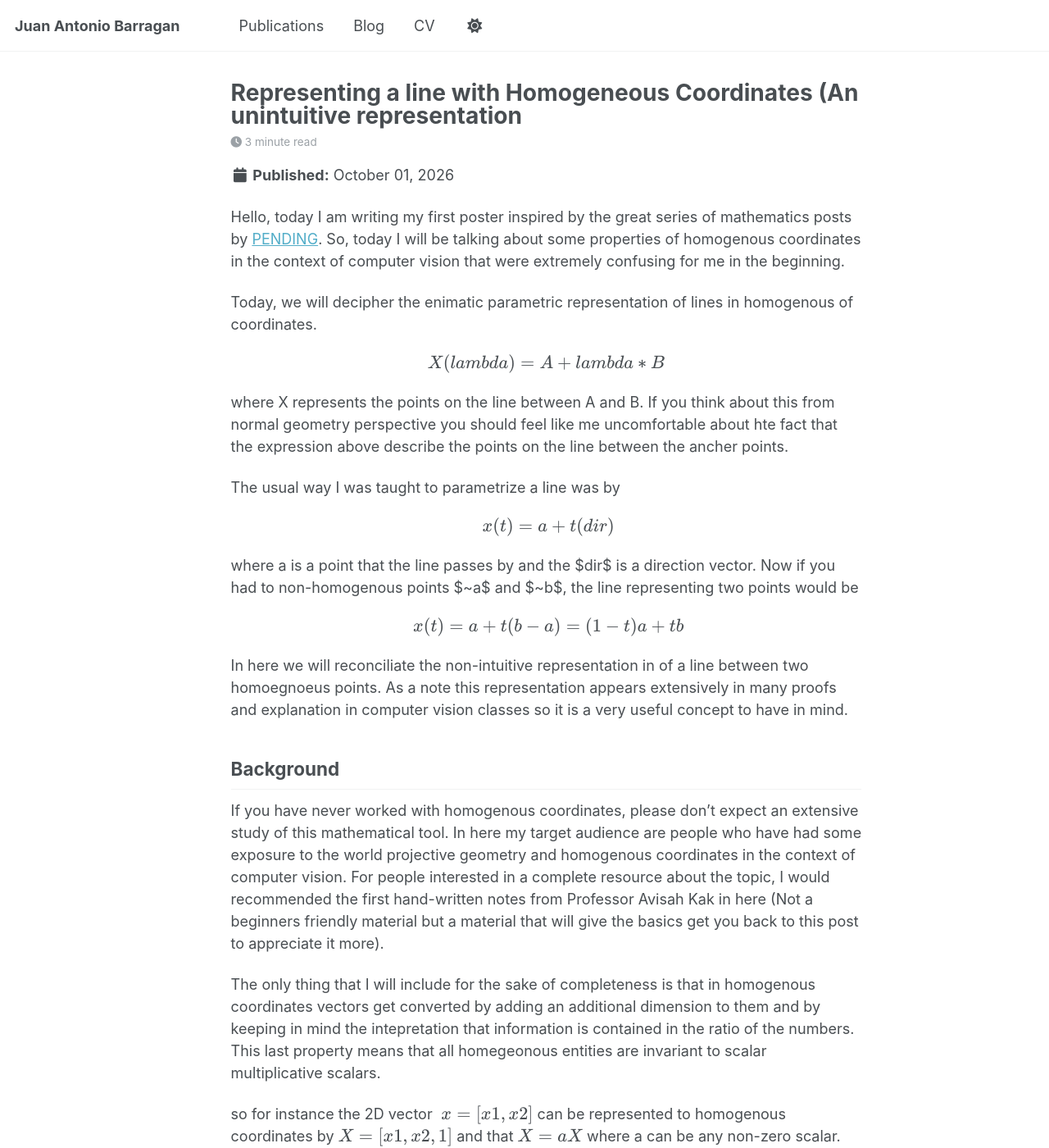
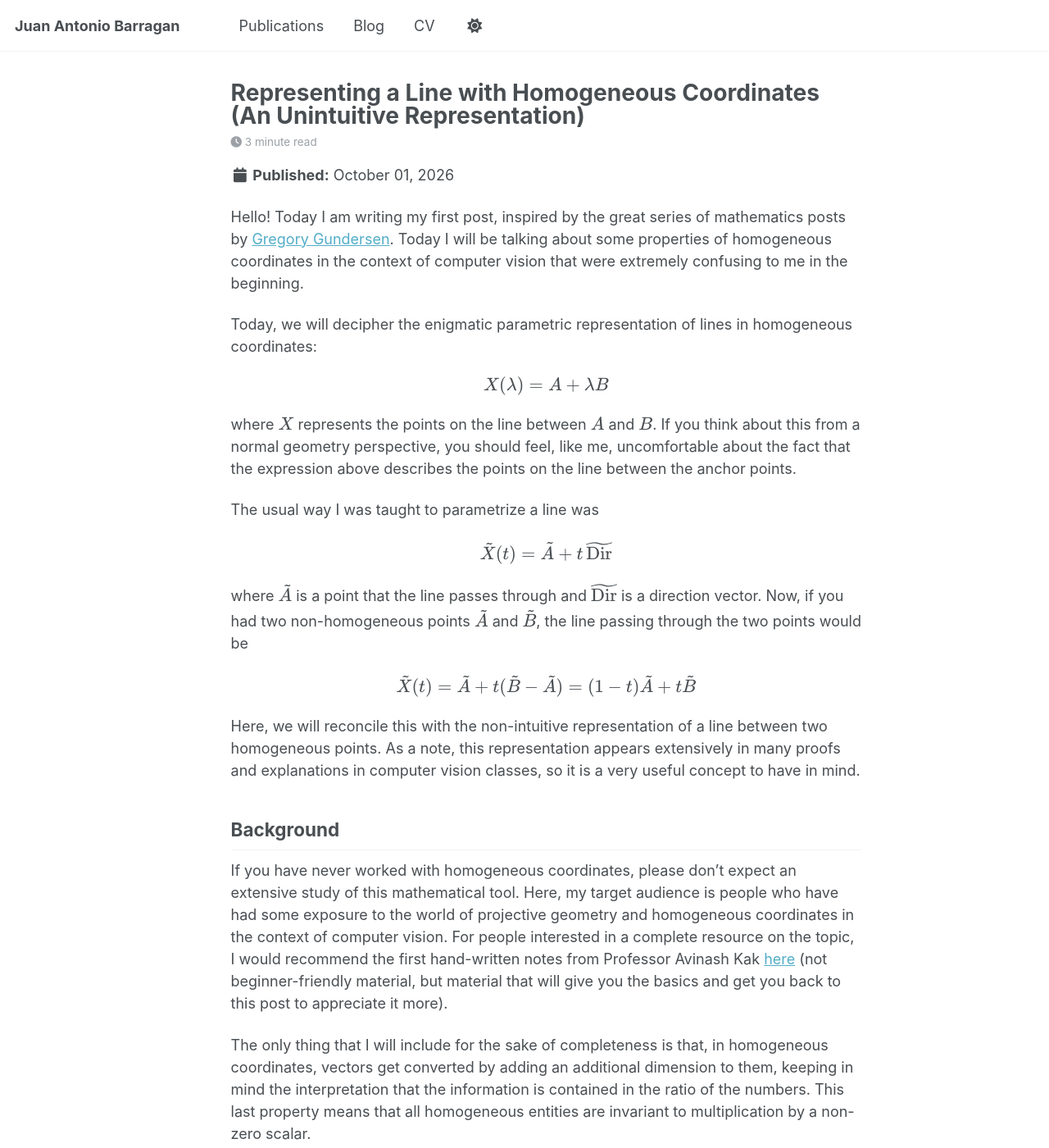
Before and after one commit to jabarragann/jabarragann.github.io, a Jekyll site: the page built from src/_posts/2026-10-01-unintuitive-properties-of-homogeneous-coordinates.md, in a window 1280 px wide and 1400 px high. Shown: the whole window at 82% size. Built offline with Jekyll 4.4.1, drawn with Linux system fonts in a browser that asks for light colours; some of the changed text lies outside the part shown.

Commit message:
Add AI corrections and figure

```diff
--- a/src/_posts/2026-10-01-unintuitive-properties-of-homogeneous-coordinates.md
+++ b/src/_posts/2026-10-01-unintuitive-properties-of-homogeneous-coordinates.md
@@ -1,5 +1,5 @@
 ---
-title: "Representing a line with Homogeneous Coordinates (An unintuitive representation"
+title: "Representing a Line with Homogeneous Coordinates (An Unintuitive Representation)"
 date: 2026-10-01
 excerpt: "Coming soon."
 tags:
@@ -9,99 +9,114 @@
 ---
 
 
-Hello, today I am writing my first poster inspired by the great series of
-mathematics posts by [PENDING](). So, today I will be talking about some
-properties of homogenous coordinates in the context of computer vision that
-were extremely confusing for me in the beginning.
+Hello! Today I am writing my first post, inspired by the great series of
+mathematics posts by [Gregory Gundersen](https://gregorygundersen.com/blog/2020/01/12/why-research-blog/). Today I will be talking about some
+properties of homogeneous coordinates in the context of computer vision that
+were extremely confusing to me in the beginning.
 
-Today, we will decipher the enimatic parametric representation of lines in
-homogenous of coordinates.
+Today, we will decipher the enigmatic parametric representation of lines in
+homogeneous coordinates:
 
-$$ X(lambda) = A + lambda * B $$
+$$
+X(\lambda) = A + \lambda B
+$$
 
-where X represents the points on the line between A and B. If you think about
-this from normal geometry perspective you should feel like me uncomfortable about hte
-fact that the expression above describe the points on the line between the
-ancher points.
+where $$X$$ represents the points on the line between $$A$$ and $$B$$. If you
+think about this from a normal geometry perspective, you should feel, like me,
+uncomfortable about the fact that the expression above describes the points on
+the line between the anchor points.
 
-The usual way I was taught to parametrize a line was by
+The usual way I was taught to parametrize a line was
 
-$$ ~x(t) = a + t (dir) $$
+$$
+\tilde{X}(t) = \tilde{A} + t\,\widetilde{\text{Dir}}
+$$
 
-where a is a point that the line passes by and the $dir$ is a direction vector.
-Now if you had to non-homogenous points $~a$ and $~b$, the line representing
-two points would be
+where $$\tilde{A}$$ is a point that the line passes through and $$\widetilde{\text{Dir}}$$
+is a direction vector. Now, if you had two non-homogeneous points
+$$\tilde{A}$$ and $$\tilde{B}$$, the line passing through the two points would be
 
-$$ ~x(t) = a + t (b-a)  = (1-t) a + t b $$
+$$
+\tilde{X}(t) = \tilde{A} + t(\tilde{B} - \tilde{A}) = (1 - t)\tilde{A} + t\tilde{B}
+$$
 
-In here we will reconciliate the non-intuitive representation in of a line
-between two homoegnoeus points. As a note this representation appears
-extensively in many proofs and explanation in computer vision classes so it is
-a very useful concept to have in mind.
+Here, we will reconcile this with the non-intuitive representation of a line
+between two homogeneous points. As a note, this representation appears
+extensively in many proofs and explanations in computer vision classes, so it
+is a very useful concept to have in mind.
 
 ## Background
 
-If you have never worked with homogenous coordinates, please don't expect an
-extensive study of this mathematical tool. In here my target audience are
-people who have had some exposure to the world projective geometry and homogenous
-coordinates in the context of computer vision. For people interested in a complete
-resource about the topic, I would recommended the first hand-written notes from
-Professor Avisah Kak in here (Not a beginners friendly material but a material
-that will give the basics get you back to this post to appreciate it more).
+If you have never worked with homogeneous coordinates, please don't expect an
+extensive study of this mathematical tool. Here, my target audience is people
+who have had some exposure to the world of projective geometry and homogeneous
+coordinates in the context of computer vision. For people interested in a
+complete resource on the topic, I would recommend the first hand-written notes
+from Professor Avinash Kak [here](https://engineering.purdue.edu/kak/computervision/) (not beginner-friendly material, but material
+that will give you the basics and get you back to this post to appreciate it
+more).
 
-The only thing that I will include for the sake of completeness is that in
-homogenous coordinates vectors get converted by adding an additional dimension
-to them and by keeping in mind the intepretation that information is contained
-in the ratio of the numbers. This last property means that all homegeonous
-entities are invariant to scalar multiplicative scalars.
+The only thing that I will include for the sake of completeness is that, in
+homogeneous coordinates, vectors get converted by adding an additional
+dimension to them, keeping in mind the interpretation that the information is
+contained in the ratio of the numbers. This last property means that all
+homogeneous entities are invariant to multiplication by a non-zero scalar.
 
-so for instance the 2D vector $$ ~x = [x1, x2]$$ can be represented to homogenous coordinates
-by $$X =[x1,x2,1] $$ and that $$X = aX$$ where a can be any non-zero scalar.
-Notice the notation we will follow form this on. Non homogenous points will be
-represented with $~x$ while homogeonous representastion will be $x$.
+So, for instance, the 2D vector $$\tilde{X} = [x_1, x_2]$$ can be represented
+in homogeneous coordinates by $$X = [x_1, x_2, 1]$$, and $$X = aX$$, where
+$$a$$ can be any non-zero scalar. Notice the notation we will follow from now
+on: non-homogeneous points will be represented with $$\tilde{X}$$, while the
+homogeneous representation will be $$X$$.
 
 ## The geometric explanation
 
+To understand this parametrization geometrically lets observe the figure below. Here
+![Lines generated by combinations of the vectors a and b: a + tb, ta + b, and (1 - t)a + tb]({{ "/images/blog/plot_for_hc_lines.png" | relative_url }})
+
 ## The algebraic explanation
 
-So algebraically is very simple to reconciliate both our line representations.
-Given points A and B, it is easy to see why the homogenous representation leads to
-a compact representation for the line between two points by following what happens
-to the last dimension of the vector. For simplicity we will work in 2d homogenous vectors.
+Algebraically, it is very simple to reconcile both of our line
+representations. Given points $$A$$ and $$B$$, it is easy to see why the
+homogeneous representation leads to a compact representation of the line
+between two points by following what happens to the last dimension of the
+vector. For simplicity, we will work with 2D homogeneous vectors.
 
 Starting with
+
 $$
-X(lambda) = A + lamda B
+X(\lambda) = A + \lambda B
 $$
 
 This can be written as
 
 $$
-X(lambda ) = vector [a1 + lambda b1, ...  , .... ]
+X(\lambda) = [a_1 + \lambda b_1, \; a_2 + \lambda b_2, \; 1 + \lambda]
 $$
 
-Since we only care about ratios in the vector this turns into
+Since we only care about ratios in the vector, this turns into
+
 $$
-X(lambda) = vector[a1+ lambda/(1+lambda), ... ,...]
+X(\lambda) = \left[\frac{a_1 + \lambda b_1}{1 + \lambda}, \; \frac{a_2 + \lambda b_2}{1 + \lambda}, \; 1\right]
 $$
 
-Then by doing the parameter substitution of
+Then, by doing the parameter substitution
 
 $$
-t = lambda/(1+lambda)
+t = \frac{\lambda}{1 + \lambda}
 $$
 
 and keeping in mind that
 
 $$
-(1-t) = 1 /(a+lambda)
+1 - t = \frac{1}{1 + \lambda}
 $$
 
-you can convert the expresion above as
+you can convert the expression above into the following non-homogenous equation
 
 $$
-~A(1-t) + t ~b = ~a + (~b-~a) * t
+\tilde{A}(1 - t) + t\tilde{B} = \tilde{A} + (\tilde{B} - \tilde{A})t
 $$
 
-
-$$x(t) = (1 - t)a + t *b $$
+$$
+\tilde{X}(t) = (1 - t)\tilde{A} + t\tilde{B}
+$$
```
Also changed, not shown: src/images/blog/plot_for_hc_lines.png (added).
